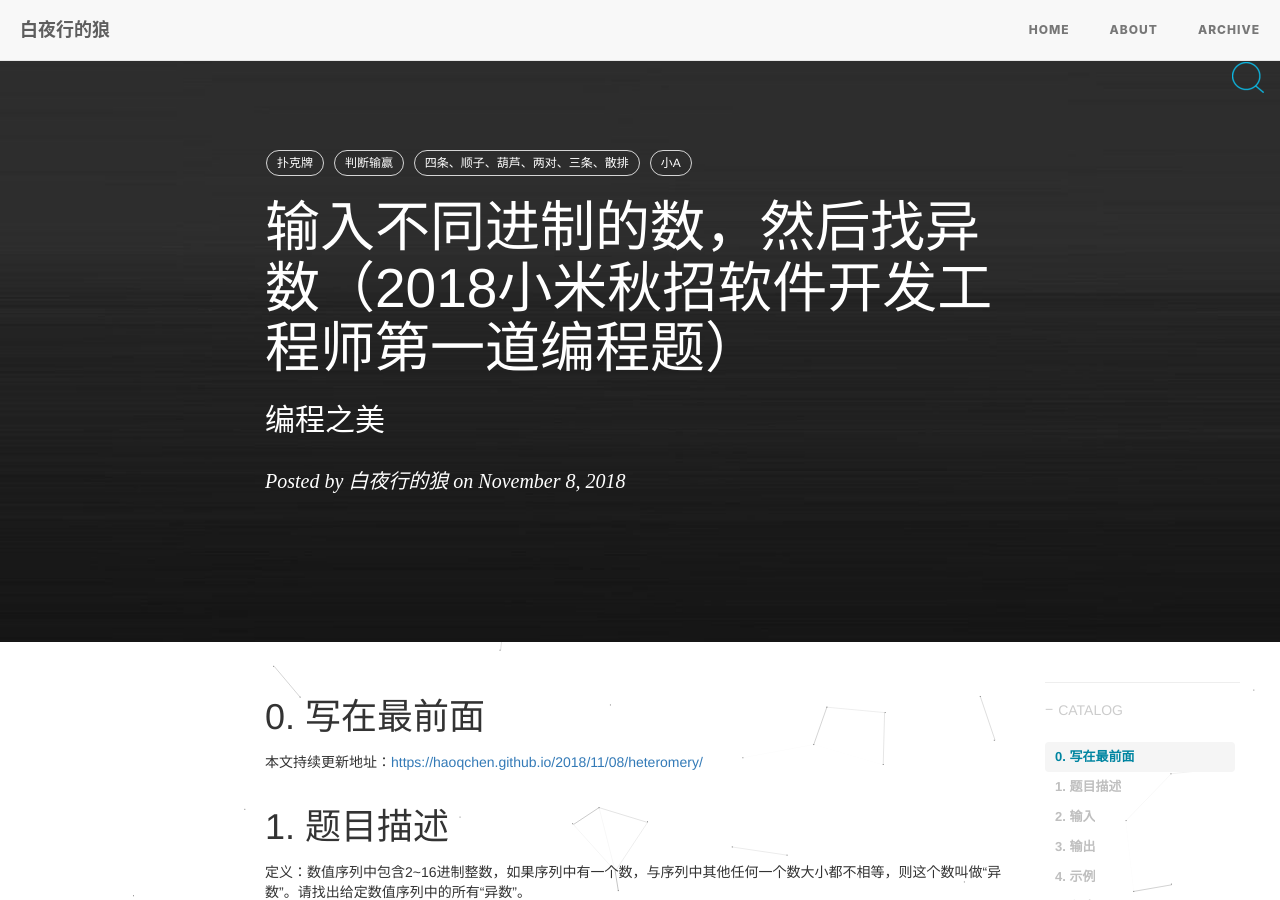
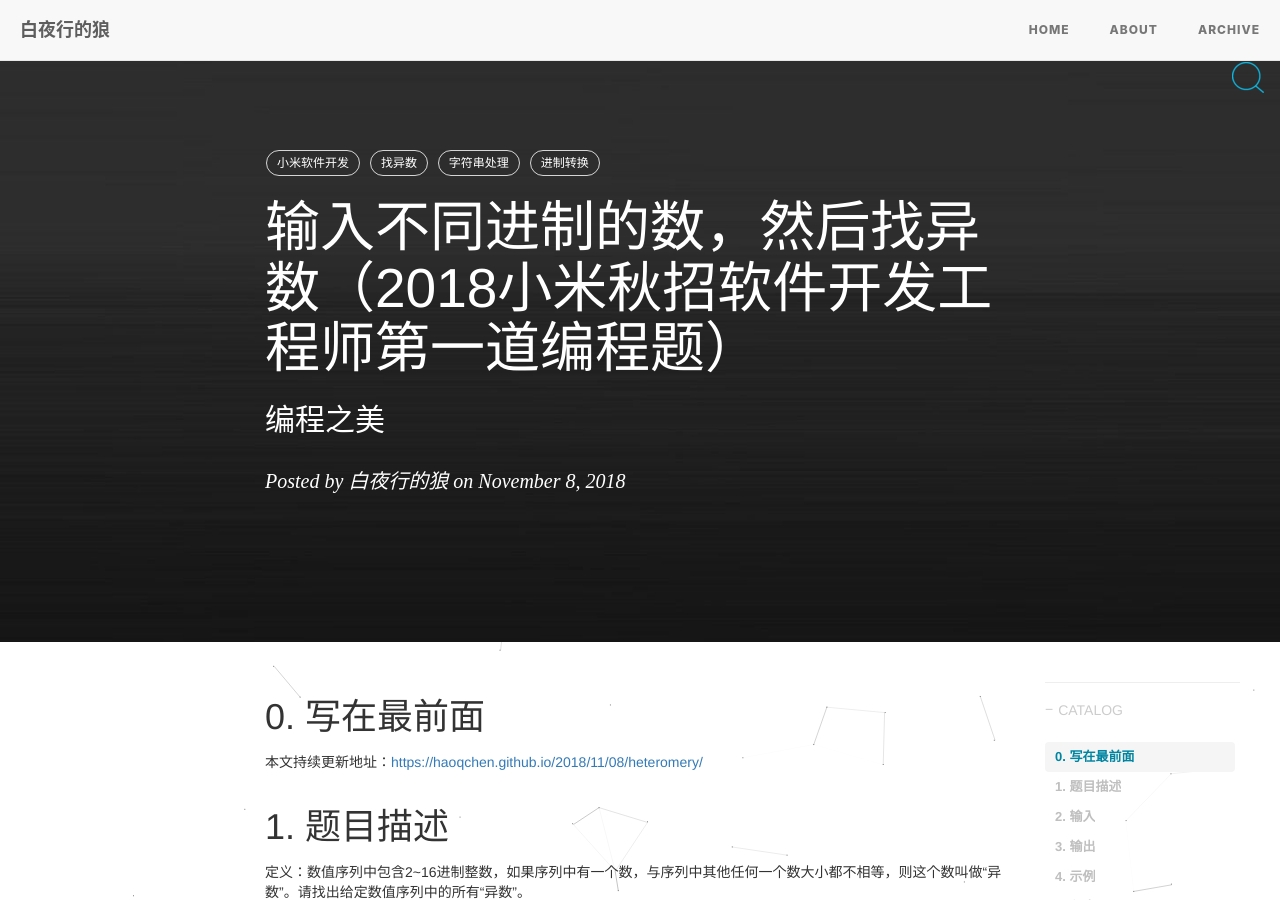
Before and after one commit to HaoQChen/HaoQChen.github.io, a Jekyll site: the page built from _posts/2018-11-08-heteromery.md, in a window 1280 px wide and 900 px high. Built offline with Jekyll 4.4.1, drawn with Linux system fonts in a browser that asks for light colours; nearby versions of some CDN libraries; comment, search, counter and statistics services are not loaded; some of the changed text lies outside the part shown.

Commit message:
add blog heteromery

```diff
--- a/_posts/2018-11-08-heteromery.md
+++ b/_posts/2018-11-08-heteromery.md
@@ -7,10 +7,10 @@
 header-img: img/in_post/heteromery/black.jpeg
 catalog: true
 tags:
-    - 扑克牌
-    - 判断输赢
-    - 四条、顺子、葫芦、两对、三条、散排
-    - 小A
+    - 小米软件开发
+    - 找异数
+    - 字符串处理
+    - 进制转换
 ---
 
 # 0. 写在最前面
```
